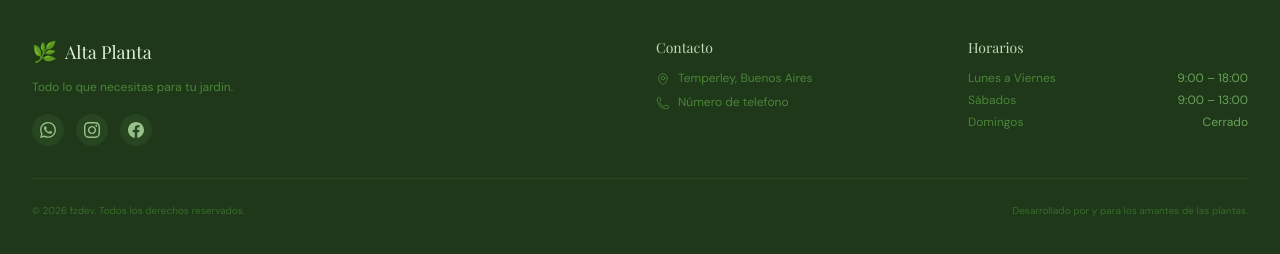
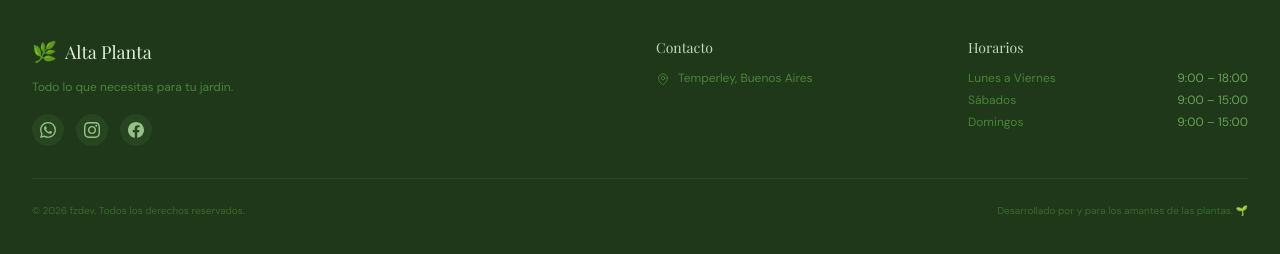
Before and after one commit to sorii99/Vivarium, a React (Vite) app: page /checkout/reserva-success in a window 1280 px wide. Shown: the part 578-832 px from the top of the page. Built offline with nearby package versions, Linux system fonts and the light colour scheme; no server answers; the database is empty; a web font is replaced by a local one.

Commit message:
Footer + business updates

```diff
--- a/src/components/layout/Footer.jsx
+++ b/src/components/layout/Footer.jsx
@@ -1,12 +1,11 @@
-import { Link } from 'react-router-dom'
-
-const WHATSAPP_NUMBER = import.meta.env.VITE_WHATSAPP_NUMBER || '5491100000000'
-const INSTAGRAM_URL = import.meta.env.VITE_INSTAGRAM_URL || 'https://instagram.com'
+const WHATSAPP_NUMBER = import.meta.env.VITE_WHATSAPP_NUMBER || ''
+const INSTAGRAM_URL = import.meta.env.VITE_INSTAGRAM_URL || ''
 const FACEBOOK_URL = import.meta.env.VITE_FACEBOOK_URL || ''
+const CONTACT_EMAIL = import.meta.env.VITE_CONTACT_EMAIL || ''
 
 export default function Footer() {
   const year = new Date().getFullYear()
-  const waLink = `https://wa.me/${WHATSAPP_NUMBER}?text=Hola%2C%20me%20interesa%20consultar%20sobre%20sus%20productos.`
+  const waLink = `https://wa.me/${WHATSAPP_NUMBER}?text=Hola%2C%20me%20interesa%20consultar%20sobre%20el%20catalogo!`
 
   return (
     <footer className="bg-botanica-900 dark:bg-botanica-950 text-botanica-400 border-t border-botanica-800">
@@ -62,16 +61,18 @@ export default function Footer() {
                 </svg>
                 <span>Temperley, Buenos Aires</span>
               </li>
+              {CONTACT_EMAIL && (
                 <li className="flex items-start gap-2">
                   <svg className="w-3.5 h-3.5 mt-0.5 shrink-0" fill="none" stroke="currentColor" viewBox="0 0 24 24">
                     <path strokeLinecap="round" strokeLinejoin="round" strokeWidth={1.5}
-                    d="M2.25 6.75c0 8.284 6.716 15 15 15h2.25a2.25 2.25 0 002.25-2.25v-1.372c0-.516-.351-.966-.852-1.091l-4.423-1.106c-.44-.11-.902.055-1.173.417l-.97 1.293c-.282.376-.769.542-1.21.38a12.035 12.035 0 01-7.143-7.143c-.162-.441.004-.928.38-1.21l1.293-.97c.363-.271.527-.734.417-1.173L6.963 3.102a1.125 1.125 0 00-1.091-.852H4.5A2.25 2.25 0 002.25 4.5v2.25z" />
+                      d="M21.75 6.75v10.5a2.25 2.25 0 01-2.25 2.25h-15a2.25 2.25 0 01-2.25-2.25V6.75m19.5 0A2.25 2.25 0 0019.5 4.5h-15a2.25 2.25 0 00-2.25 2.25m19.5 0v.243a2.25 2.25 0 01-1.07 1.916l-7.5 4.615a2.25 2.25 0 01-2.36 0L3.32 8.91a2.25 2.25 0 01-1.07-1.916V6.75" />
                   </svg>
-                <a href={waLink} target="_blank" rel="noopener noreferrer"
-                  className="hover:text-botanica-200 transition-colors">
-                  Número de telefono
+                  <a href={`mailto:${CONTACT_EMAIL}`}
+                    className="hover:text-botanica-200 transition-colors break-all">
+                    {CONTACT_EMAIL}
                   </a>
                 </li>
+              )}
             </ul>
           </div>
 
@@ -84,11 +85,11 @@ export default function Footer() {
               </li>
               <li className="flex justify-between gap-4">
                 <span>Sábados</span>
-                <span className="text-botanica-400">9:00 – 13:00</span>
+                <span className="text-botanica-400">9:00 – 15:00</span>
               </li>
               <li className="flex justify-between gap-4">
                 <span>Domingos</span>
-                <span className="text-botanica-400">Cerrado</span>
+                <span className="text-botanica-400">9:00 – 15:00</span>
               </li>
             </ul>
           </div>
@@ -97,7 +98,7 @@ export default function Footer() {
         <div className="border-t border-botanica-800 mt-8 pt-6 flex flex-col sm:flex-row items-center justify-between gap-3 text-[10px] text-botanica-600">
           <p>© {year} fzdev. Todos los derechos reservados.</p>
           <p>
-            Desarrollado por y para los amantes de las plantas.
+            Desarrollado por y para los amantes de las plantas. 🌱
           </p>
         </div>
       </div>
--- a/src/pages/Checkout/ReservaSuccess.jsx
+++ b/src/pages/Checkout/ReservaSuccess.jsx
@@ -1,9 +1,9 @@
 import { Link } from 'react-router-dom'
 
-const WHATSAPP_NUMBER = import.meta.env.VITE_WHATSAPP_NUMBER || '5491100000000'
+const WHATSAPP_NUMBER = import.meta.env.VITE_WHATSAPP_NUMBER || ''
 
 export default function ReservaSuccess() {
-  const waLink = `https://wa.me/${WHATSAPP_NUMBER}?text=Hola%2C%20me%20interesa%20consultar%20sobre%20sus%20productos.`
+  const waLink = `https://wa.me/${WHATSAPP_NUMBER}?text=Realice%20una%20pedido%2C%20hago%20envío%20del%20comprobante%20para%20continuar!`
 
   return (
     <div className="max-w-lg mx-auto px-4 py-16 sm:py-24 text-center">
```
Lines whose indentation alone changed are shown as unchanged.
